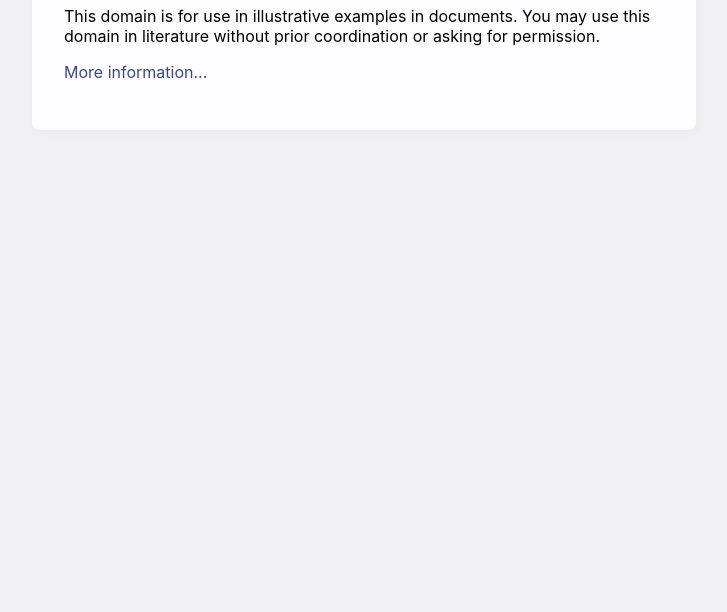
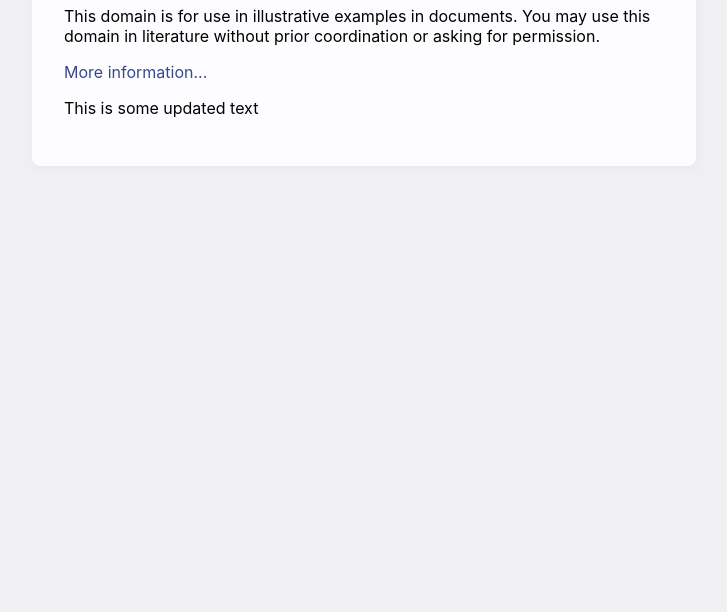
Before and after one commit to BU-Software-Solutions-Ltd/bootrepo, a plain HTML site: page index.html in a window 1280 px wide. Shown: the part 188-800 px from the top of the page, without its empty margins (276-1003 px from the left). Drawn offline with Linux system fonts and the light colour scheme.

Commit message:
added paragraph to index.html

```diff
--- a/index.html
+++ b/index.html
@@ -15,6 +15,9 @@
             <p>This domain is for use in illustrative examples in documents. You may use this
             domain in literature without prior coordination or asking for permission.</p>
             <p><a href="page2.html">More information...</a></p>
+
+            <p>This is some updated text</p>
+
         </div>
 
         <script type="text/javascript" src="script.js"></script>
```
